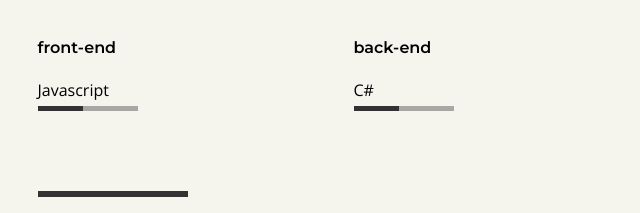
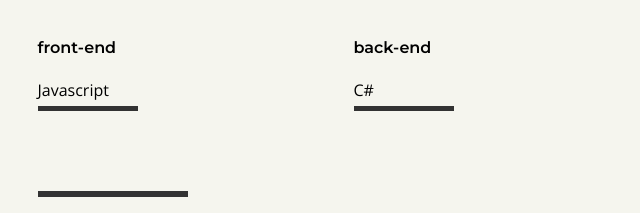
Before and after one commit to Agezao/agezao.github.io, a website: page index.html in a window 1280 px wide. Shown: the part 1597-1810 px from the top of the page, 130-770 px from the left. Drawn offline with nearby package versions, Linux system fonts and the light colour scheme.

Commit message:
skill bar progression

```diff
--- a/index.html
+++ b/index.html
@@ -67,14 +67,14 @@
         <h4>front-end</h4>
         <span>
           Javascript
-          <div class="progress-holder"><div class="progress-bar" style="width: 45%;"></div></div>
+          <div class="progress-holder"><div class="progress-bar" style="width: 100%;"></div></div>
         </span>
       </div>
       <div class="skill-niche">
         <h4>back-end</h4>
         <span>
           C#
-          <div class="progress-holder"><div class="progress-bar" style="width: 45%;"></div></div>
+          <div class="progress-holder"><div class="progress-bar" style="width: 100%;"></div></div>
         </span>
       </div>
       <div class="skill-niche">
```
